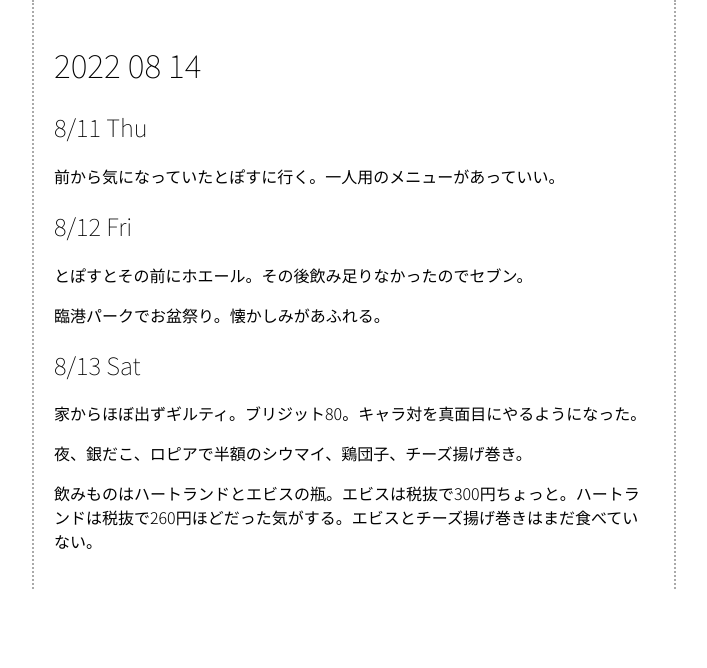
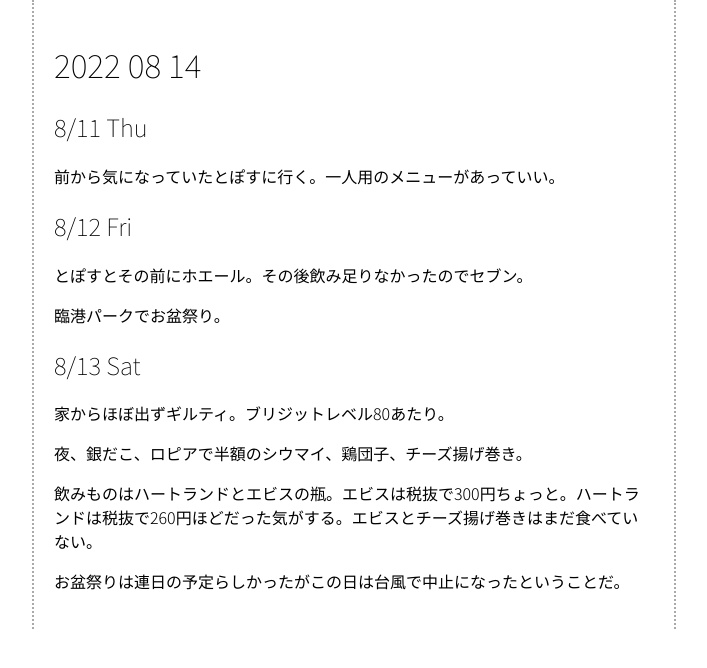
Before and after one commit to mkataoka73/mkataoka73.github.io, a Jekyll site: the page built from _posts/2022-08-14-2022-08-14.md, in a window 1280 px wide. Shown: the top 668 px of the page, without its empty margins (286-993 px from the left). Built offline with Jekyll 4.4.1, drawn with Linux system fonts in a browser that asks for light colours.

Commit message:
Update post

```diff
--- a/_posts/2022-08-14-2022-08-14.md
+++ b/_posts/2022-08-14-2022-08-14.md
@@ -12,13 +12,15 @@ layout: post
 
 とぽすとその前にホエール。その後飲み足りなかったのでセブン。
 
-臨港パークでお盆祭り。懐かしみがあふれる。
+臨港パークでお盆祭り。
 
 ## 8/13 Sat
 {:.thin}
 
-家からほぼ出ずギルティ。ブリジット80。キャラ対を真面目にやるようになった。
+家からほぼ出ずギルティ。ブリジットレベル80あたり。
 
 夜、銀だこ、ロピアで半額のシウマイ、鶏団子、チーズ揚げ巻き。
 
 飲みものはハートランドとエビスの瓶。エビスは税抜で300円ちょっと。ハートランドは税抜で260円ほどだった気がする。エビスとチーズ揚げ巻きはまだ食べていない。
+
+お盆祭りは連日の予定らしかったがこの日は台風で中止になったということだ。
```
